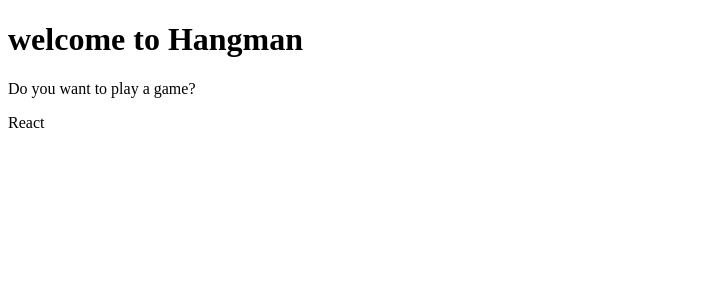
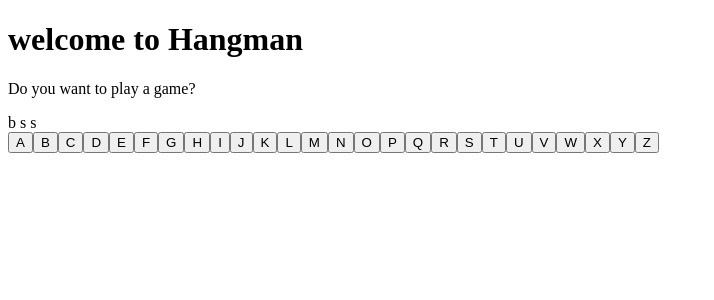
Before and after one commit to FadiZahhar/hangman-training, a React (Create React App) app in the folder hangman/: page / in a window 1280 px wide. Shown: the top 300 px of the page, without its empty margins (0-714 px from the left). Built offline with nearby package versions, Linux system fonts and the light colour scheme.

Commit message:
Adding letter-grid.jsx

```diff
--- a/hangman/src/app.jsx
+++ b/hangman/src/app.jsx
@@ -8,7 +8,7 @@ export default function App(){
 
 
             <div>
-                <GameBoard secretWord="React"/>
+                <GameBoard secretWord="butscrachers"/>
             </div>
         </div>
 
--- /dev/null
+++ b/hangman/src/button-grid.jsx
@@ -0,0 +1,26 @@
+import Button from './button';
+
+export default function (){
+
+    let letters = [
+        'A','B','C','D','E','F','G','H',
+        'I','J','K','L','M','N','O','P',
+        'Q','R','S','T','U','V','W','X',
+        'Y','Z'
+
+    ];
+    let buttons = letters
+
+    .map((letter,index)=>(
+        <Button
+            value={letter}
+            key={index}
+        />
+    ))
+
+    return(
+        <div>
+           {buttons}
+        </div>
+    )
+}
--- /dev/null
+++ b/hangman/src/button.js
@@ -0,0 +1,6 @@
+export default function ({value}){
+
+    return(
+        <button>{value}</button>
+    );
+}
--- a/hangman/src/game-board.jsx
+++ b/hangman/src/game-board.jsx
@@ -1,9 +1,13 @@
 import LetterGrid from './letter-grid' ;
-
+import ButtonGrid from './button-grid';
 export default function({secretWord}){
     return(
         <div>
-            <LetterGrid secretWord={secretWord}/>
+            <LetterGrid
+                secretWord={secretWord}
+                guessedLetters={['s','b']}
+            />
+            <ButtonGrid></ButtonGrid>
         </div>
     )
 }
--- a/hangman/src/letter-grid.jsx
+++ b/hangman/src/letter-grid.jsx
@@ -1,10 +1,17 @@
-export default function ({secretWord}){
+import Letter from './letter';
+
+export default function ({secretWord,guessedLetters}){
 
     let letters = secretWord
     .split('')
-    .map((letter)=>(
-        <span>{letter}</span>
-    ))
+    .map((letter,index)=>{
+        let isShown= guessedLetters.indexOf(letter.toLowerCase())>-1
+        return (<Letter
+            value={letter}
+            isShown={isShown}
+            key={index}
+        />);
+    })
 
 
     return(
--- /dev/null
+++ b/hangman/src/letter.jsx
@@ -0,0 +1,10 @@
+export default function ({value,isShown}){
+    let output =' ';
+    if(isShown){
+        output =value;
+    }
+
+    return(
+        <span>{output}</span>
+    );
+}
```
Also changed, not shown: 1 other file (tests, documents, lock files or other folders).
